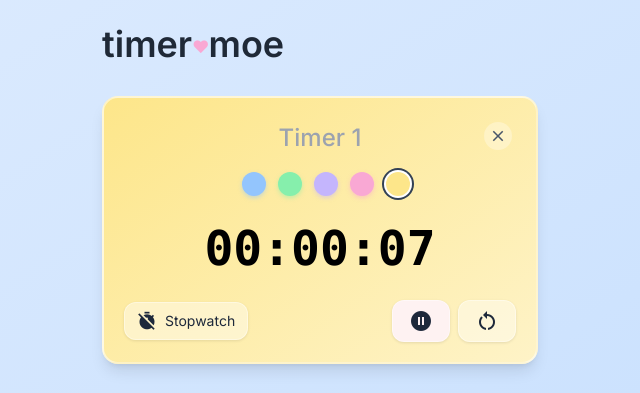
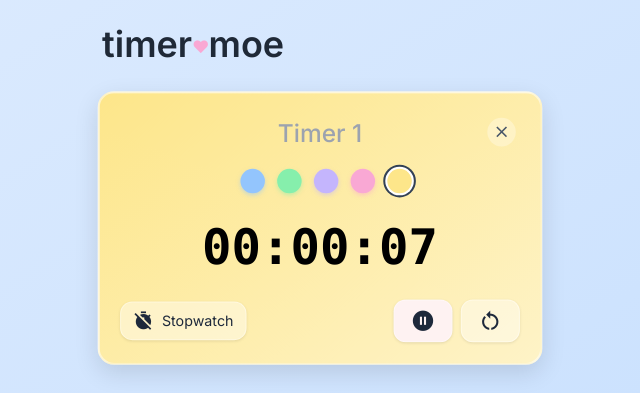
Before and after one commit to orikome/timer.moe, a plain HTML site: page index.html in a window 1280 px wide. In both pictures the pointer is over the element 410 px from the left and 230 px from the top of the page. Shown: the top 393 px of the page, 90-730 px from the left. Drawn offline with nearby package versions, Linux system fonts and the light colour scheme.

Commit message:
Add hover effect to timer-card component

```diff
--- a/styles.css
+++ b/styles.css
@@ -128,6 +128,11 @@
   border: 2px solid rgba(255,255,255,0.5);
 }
 
+.timer-card:hover {
+  box-shadow: 0 8px 24px rgba(0,0,0,0.12);
+  transform: translateY(-2px) scale(1.02);
+}
+
 /* Timer name input enhancement */
 .timer-name-input {
   transition: all 0.2s ease;
```
